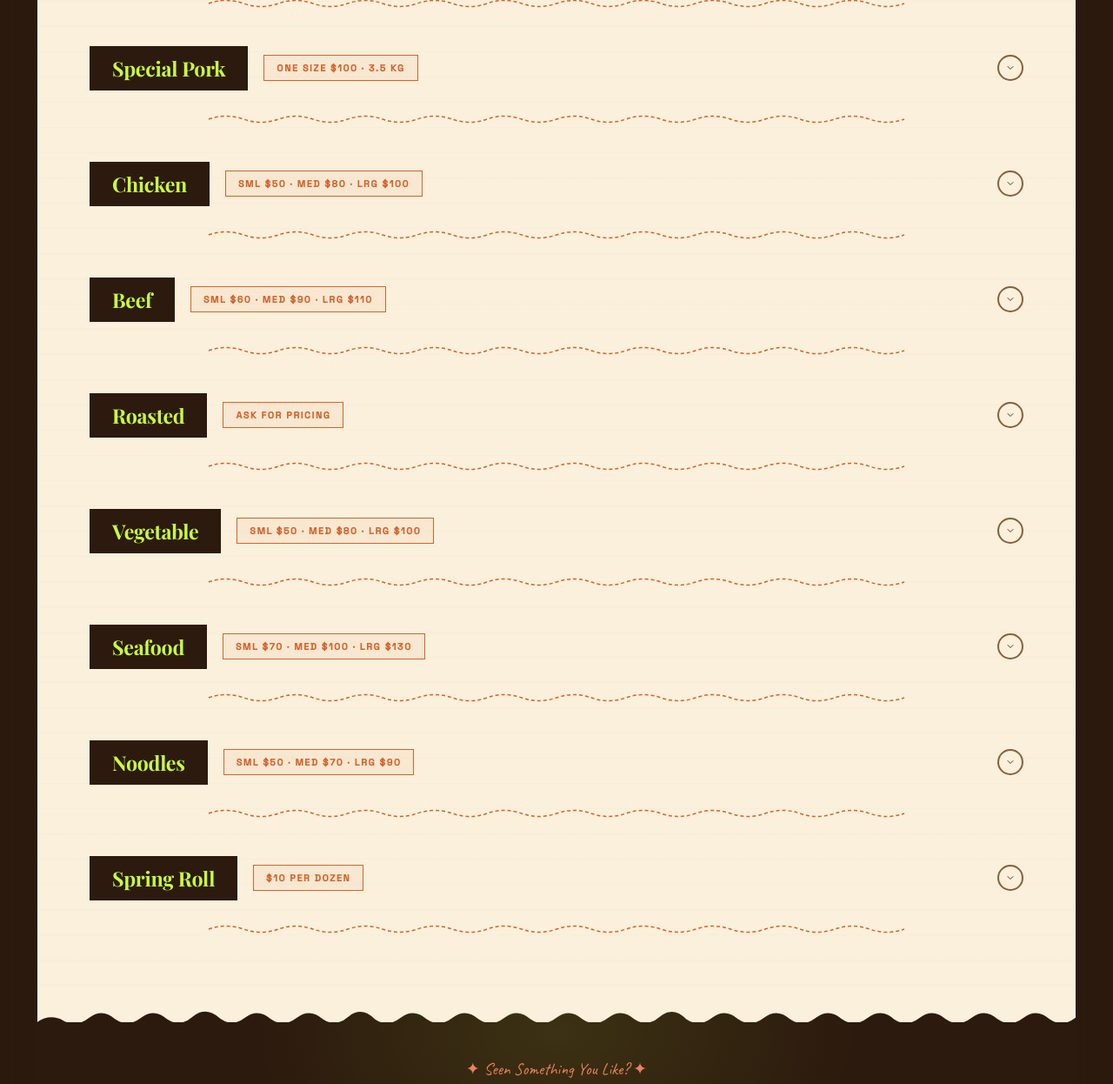
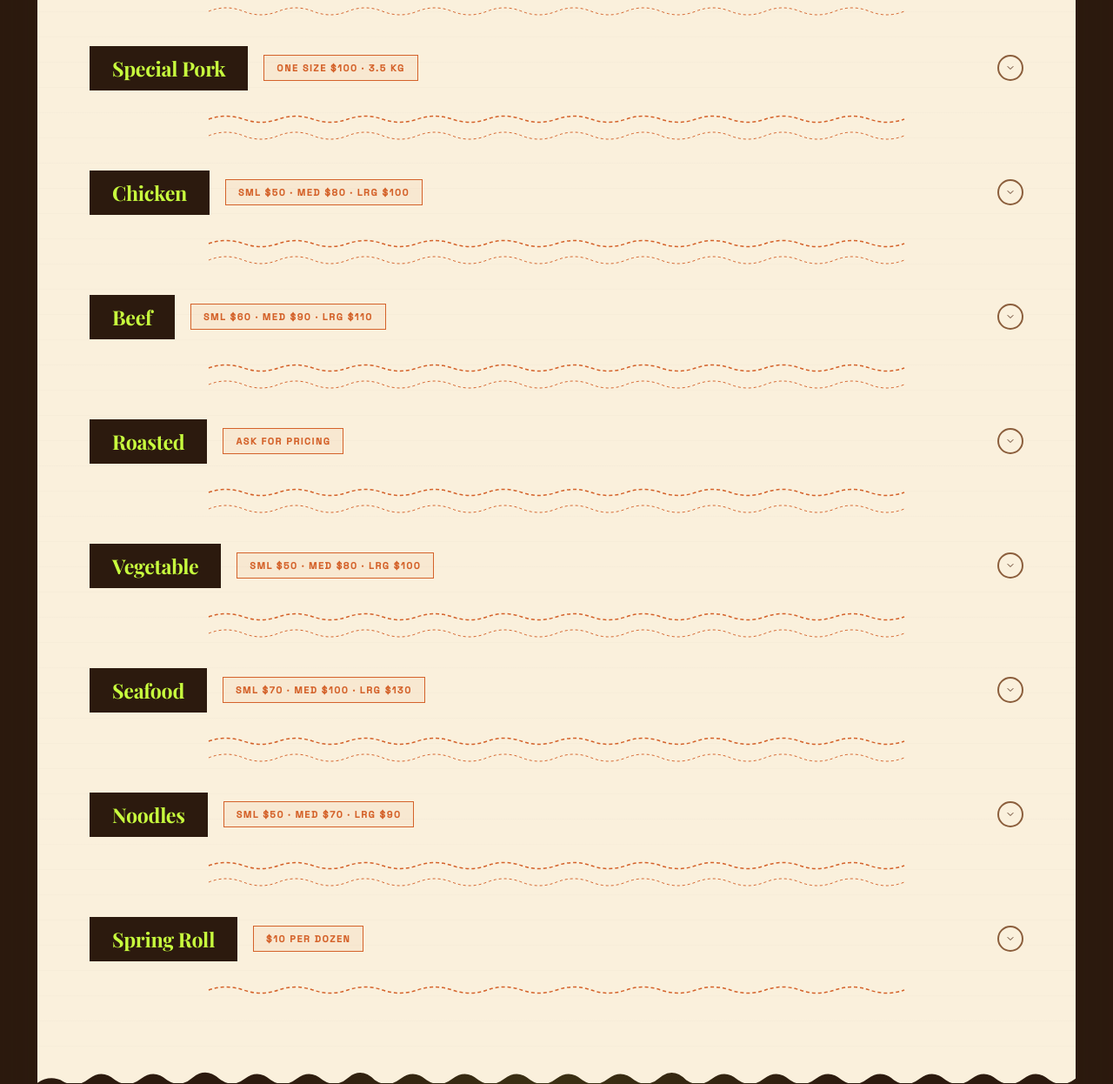
Before and after one commit to jdcua/ernesto-kitchen, a website: page index.html in a window 1280 px wide. Shown: the part 2179-3425 px from the top of the page at 87% size. Drawn offline with nearby package versions, Linux system fonts and the light colour scheme; a web font is replaced by a local one.

Commit message:
Add torn edge dividers between menu categories

```diff
--- a/index.html
+++ b/index.html
@@ -284,7 +284,10 @@ nav{
 
 .menu-content{padding:0 60px 80px;}
 
-.mcat{padding-top:40px;}
+.cat-tear{display:block;width:100%;line-height:0;margin:0;pointer-events:none;}
+.cat-tear svg{display:block;width:100%;height:20px;}
+
+.mcat{padding-top:30px;}
 .mcat-trigger{
   display:flex;align-items:center;justify-content:space-between;
   gap:16px;cursor:pointer;padding:0 0 16px;
@@ -395,8 +398,6 @@ nav{
   color:rgba(200,255,62,0.04);line-height:1;pointer-events:none;
 }
 .contact-label{font-family:'Caveat',cursive;font-size:1.1rem;color:var(--lime);margin-bottom:10px;}
-.contact-label::before{content:'✦ ';}
-.contact-label::after{content:' ✦';}
 .contact-h1{
   font-family:'Playfair Display',serif;font-size:clamp(3rem,8vw,6.5rem);font-weight:900;
   letter-spacing:-3px;line-height:0.92;color:var(--paper);max-width:700px;
@@ -746,6 +747,7 @@ footer{background:var(--brown);padding:44px 60px;display:flex;align-items:center
           </div>
         </div></div>
       </div>
+      <div class="cat-tear"><svg viewBox="0 0 800 20" fill="none"><path d="M0,10 Q20,2 40,10 Q60,18 80,10 Q100,2 120,10 Q140,18 160,10 Q180,2 200,10 Q220,18 240,10 Q260,2 280,10 Q300,18 320,10 Q340,2 360,10 Q380,18 400,10 Q420,2 440,10 Q460,18 480,10 Q500,2 520,10 Q540,18 560,10 Q580,2 600,10 Q620,18 640,10 Q660,2 680,10 Q700,18 720,10 Q740,2 760,10 Q780,18 800,10" stroke="#d4622a" stroke-width="1" fill="none" stroke-dasharray="3 3"/></svg></div>
 
       <div class="mcat" data-cat="special">
         <div class="mcat-trigger" onclick="toggleCat(this)">
@@ -765,6 +767,7 @@ footer{background:var(--brown);padding:44px 60px;display:flex;align-items:center
           </div>
         </div></div>
       </div>
+      <div class="cat-tear"><svg viewBox="0 0 800 20" fill="none"><path d="M0,10 Q20,2 40,10 Q60,18 80,10 Q100,2 120,10 Q140,18 160,10 Q180,2 200,10 Q220,18 240,10 Q260,2 280,10 Q300,18 320,10 Q340,2 360,10 Q380,18 400,10 Q420,2 440,10 Q460,18 480,10 Q500,2 520,10 Q540,18 560,10 Q580,2 600,10 Q620,18 640,10 Q660,2 680,10 Q700,18 720,10 Q740,2 760,10 Q780,18 800,10" stroke="#d4622a" stroke-width="1" fill="none" stroke-dasharray="3 3"/></svg></div>
 
       <div class="mcat" data-cat="chicken">
         <div class="mcat-trigger" onclick="toggleCat(this)">
@@ -787,6 +790,7 @@ footer{background:var(--brown);padding:44px 60px;display:flex;align-items:center
           </div>
         </div></div>
       </div>
+      <div class="cat-tear"><svg viewBox="0 0 800 20" fill="none"><path d="M0,10 Q20,2 40,10 Q60,18 80,10 Q100,2 120,10 Q140,18 160,10 Q180,2 200,10 Q220,18 240,10 Q260,2 280,10 Q300,18 320,10 Q340,2 360,10 Q380,18 400,10 Q420,2 440,10 Q460,18 480,10 Q500,2 520,10 Q540,18 560,10 Q580,2 600,10 Q620,18 640,10 Q660,2 680,10 Q700,18 720,10 Q740,2 760,10 Q780,18 800,10" stroke="#d4622a" stroke-width="1" fill="none" stroke-dasharray="3 3"/></svg></div>
 
       <div class="mcat" data-cat="beef">
         <div class="mcat-trigger" onclick="toggleCat(this)">
@@ -809,6 +813,7 @@ footer{background:var(--brown);padding:44px 60px;display:flex;align-items:center
           </div>
         </div></div>
       </div>
+      <div class="cat-tear"><svg viewBox="0 0 800 20" fill="none"><path d="M0,10 Q20,2 40,10 Q60,18 80,10 Q100,2 120,10 Q140,18 160,10 Q180,2 200,10 Q220,18 240,10 Q260,2 280,10 Q300,18 320,10 Q340,2 360,10 Q380,18 400,10 Q420,2 440,10 Q460,18 480,10 Q500,2 520,10 Q540,18 560,10 Q580,2 600,10 Q620,18 640,10 Q660,2 680,10 Q700,18 720,10 Q740,2 760,10 Q780,18 800,10" stroke="#d4622a" stroke-width="1" fill="none" stroke-dasharray="3 3"/></svg></div>
 
       <div class="mcat" data-cat="roasted">
         <div class="mcat-trigger" onclick="toggleCat(this)">
@@ -829,6 +834,7 @@ footer{background:var(--brown);padding:44px 60px;display:flex;align-items:center
           </div>
         </div></div>
       </div>
+      <div class="cat-tear"><svg viewBox="0 0 800 20" fill="none"><path d="M0,10 Q20,2 40,10 Q60,18 80,10 Q100,2 120,10 Q140,18 160,10 Q180,2 200,10 Q220,18 240,10 Q260,2 280,10 Q300,18 320,10 Q340,2 360,10 Q380,18 400,10 Q420,2 440,10 Q460,18 480,10 Q500,2 520,10 Q540,18 560,10 Q580,2 600,10 Q620,18 640,10 Q660,2 680,10 Q700,18 720,10 Q740,2 760,10 Q780,18 800,10" stroke="#d4622a" stroke-width="1" fill="none" stroke-dasharray="3 3"/></svg></div>
 
       <div class="mcat" data-cat="veg">
         <div class="mcat-trigger" onclick="toggleCat(this)">
@@ -850,6 +856,7 @@ footer{background:var(--brown);padding:44px 60px;display:flex;align-items:center
           </div>
         </div></div>
       </div>
+      <div class="cat-tear"><svg viewBox="0 0 800 20" fill="none"><path d="M0,10 Q20,2 40,10 Q60,18 80,10 Q100,2 120,10 Q140,18 160,10 Q180,2 200,10 Q220,18 240,10 Q260,2 280,10 Q300,18 320,10 Q340,2 360,10 Q380,18 400,10 Q420,2 440,10 Q460,18 480,10 Q500,2 520,10 Q540,18 560,10 Q580,2 600,10 Q620,18 640,10 Q660,2 680,10 Q700,18 720,10 Q740,2 760,10 Q780,18 800,10" stroke="#d4622a" stroke-width="1" fill="none" stroke-dasharray="3 3"/></svg></div>
 
       <div class="mcat" data-cat="seafood">
         <div class="mcat-trigger" onclick="toggleCat(this)">
@@ -871,6 +878,7 @@ footer{background:var(--brown);padding:44px 60px;display:flex;align-items:center
           </div>
         </div></div>
       </div>
+      <div class="cat-tear"><svg viewBox="0 0 800 20" fill="none"><path d="M0,10 Q20,2 40,10 Q60,18 80,10 Q100,2 120,10 Q140,18 160,10 Q180,2 200,10 Q220,18 240,10 Q260,2 280,10 Q300,18 320,10 Q340,2 360,10 Q380,18 400,10 Q420,2 440,10 Q460,18 480,10 Q500,2 520,10 Q540,18 560,10 Q580,2 600,10 Q620,18 640,10 Q660,2 680,10 Q700,18 720,10 Q740,2 760,10 Q780,18 800,10" stroke="#d4622a" stroke-width="1" fill="none" stroke-dasharray="3 3"/></svg></div>
 
       <div class="mcat" data-cat="noodles">
         <div class="mcat-trigger" onclick="toggleCat(this)">
@@ -894,6 +902,7 @@ footer{background:var(--brown);padding:44px 60px;display:flex;align-items:center
           </div>
         </div></div>
       </div>
+      <div class="cat-tear"><svg viewBox="0 0 800 20" fill="none"><path d="M0,10 Q20,2 40,10 Q60,18 80,10 Q100,2 120,10 Q140,18 160,10 Q180,2 200,10 Q220,18 240,10 Q260,2 280,10 Q300,18 320,10 Q340,2 360,10 Q380,18 400,10 Q420,2 440,10 Q460,18 480,10 Q500,2 520,10 Q540,18 560,10 Q580,2 600,10 Q620,18 640,10 Q660,2 680,10 Q700,18 720,10 Q740,2 760,10 Q780,18 800,10" stroke="#d4622a" stroke-width="1" fill="none" stroke-dasharray="3 3"/></svg></div>
 
       <div class="mcat" data-cat="roll">
         <div class="mcat-trigger" onclick="toggleCat(this)">
@@ -936,7 +945,7 @@ footer{background:var(--brown);padding:44px 60px;display:flex;align-items:center
 </section>
 
 <section id="contact">
-  <div class="contact-label">Get in Touch</div>
+  <div class="contact-label">✦ Get in Touch ✦</div>
   <h2 class="contact-h1">Reach out,<em>we'd love to hear from you.</em></h2>
 </section>
 <div class="tear" style="background:var(--brown);"><svg viewBox="0 0 1440 50" fill="none" preserveAspectRatio="none"><path d="M0,0 L0,50 Q18,38 36,48 Q54,58 72,44 Q90,30 108,46 Q126,58 144,44 Q162,30 180,46 Q198,58 216,42 Q234,28 252,44 Q270,58 288,44 Q306,30 324,46 Q342,58 360,44 Q378,30 396,46 Q414,58 432,42 Q450,28 468,46 Q486,58 504,44 Q522,30 540,46 Q558,58 576,44 Q594,30 612,46 Q630,58 648,44 Q666,30 684,46 Q702,58 720,44 Q738,30 756,46 Q774,58 792,44 Q810,30 828,46 Q846,58 864,42 Q882,28 900,46 Q918,58 936,44 Q954,30 972,46 Q990,58 1008,44 Q1026,30 1044,46 Q1062,58 1080,44 Q1098,30 1116,46 Q1134,58 1152,44 Q1170,30 1188,46 Q1206,58 1224,44 Q1242,30 1260,46 Q1278,58 1296,44 Q1314,30 1332,46 Q1350,58 1368,44 Q1386,30 1404,46 Q1422,58 1440,44 L1440,0 Z" fill="var(--brown)"/></svg></div>
```
